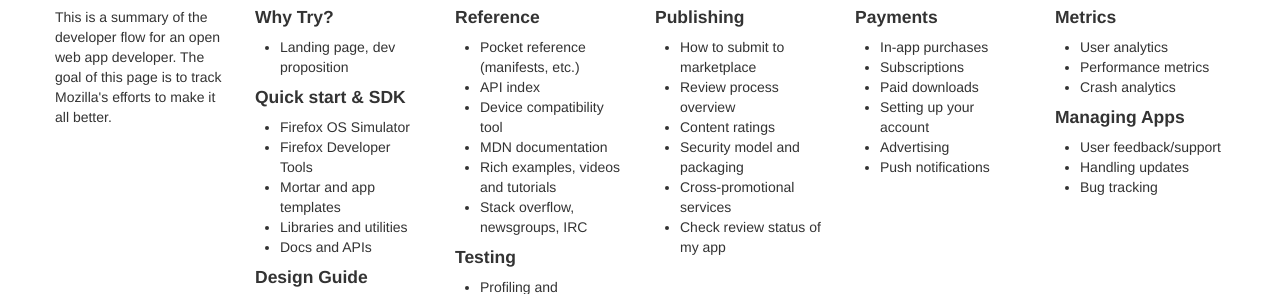
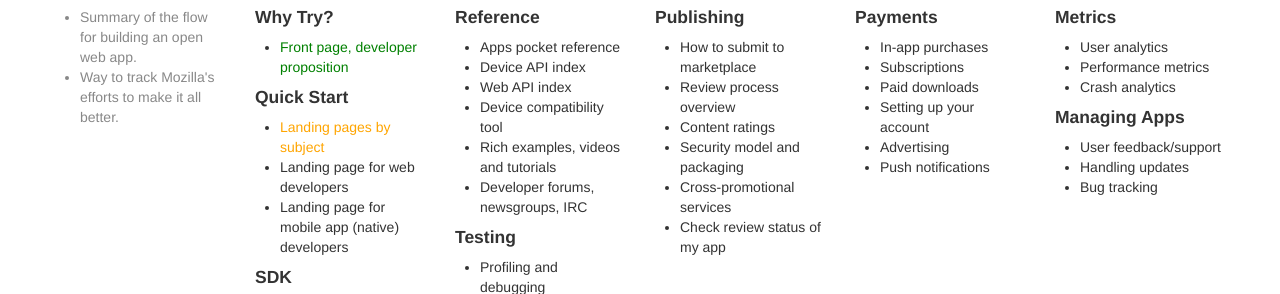
Before and after one commit to morgamic/developer-flow, a plain HTML site: page index.html in a window 1280 px wide. Shown: the part 445-739 px from the top of the page. Drawn offline with nearby package versions, Linux system fonts and the light colour scheme.

Commit message:
updates to index

```diff
--- a/index.html
+++ b/index.html
@@ -1,9 +1,12 @@
 <!DOCTYPE html>
 <html>
     <head>
+        <meta name="viewport" content="width=device-width, initial-scale=1.0">
+        <meta charset="utf-8">
         <title>Mozilla Apps Ecosystem - Developer Flow</title>
         <link href="css/bootstrap.min.css" rel="stylesheet" media="screen">
         <link href="css/main.css" rel="stylesheet" media="screen">
+        <link href="assets/css/bootstrap-responsive.css" rel="stylesheet">
         <link rel="shortcut icon" href="img/aurora_fav.ico">
     </head>
     <body>
@@ -12,19 +15,29 @@
                 <img src="img/flow.png">
             </div>
             <div class="row">
-                <div class="span2">
+                <div class="span2 quiet">
                     <h2>About</h2>
-                    <p>This is a summary of the developer flow for an open web app developer.  The goal of this page is to track Mozilla's efforts to make it all better.</p>
+                    <ul>
+                        <li>Summary of the flow for building an open web app.</li>
+                        <li>Way to track Mozilla's efforts to make it all better.</li>
+                    </ul>
                 </div>
                 <div class="span2">
                     <h2>Plan</h2>
 
                     <h4>Why Try?</h4>
                     <ul>
-                        <li>Landing page, dev proposition</li>
+                        <li><a class="done" href="https://marketplace.firefox.com/developers/">Front page, developer proposition</a></li>
                     </ul>
 
-                    <h4>Quick start &amp; SDK</h4>
+                    <h4>Quick Start</h4>
+                    <ul>
+                        <li><a class="started" href="https://bugzilla.mozilla.org/show_bug.cgi?id=809640">Landing pages by subject</a></li>
+                        <li>Landing page for web developers</li>
+                        <li>Landing page for mobile app (native) developers</li>
+                    </ul>
+
+                    <h4>SDK</h4>
                     <ul>
                         <li>Firefox OS Simulator</li>
                         <li>Firefox Developer Tools</li>
@@ -45,12 +58,12 @@
                     <h2>Develop</h2>
                     <h4>Reference</h4>
                     <ul>
-                        <li>Pocket reference (manifests, etc.)</li>
-                        <li>API index</li>
+                        <li>Apps pocket reference</li>
+                        <li>Device API index</li>
+                        <li>Web API index</li>
                         <li>Device compatibility tool</li>
-                        <li>MDN documentation</li>
                         <li>Rich examples, videos and tutorials</li>
-                        <li>Stack overflow, newsgroups, IRC</li>
+                        <li>Developer forums, newsgroups, IRC</li>
                     </ul>
 
                     <h4>Testing</h4>
@@ -112,5 +125,6 @@
         </div>
         <script src="http://code.jquery.com/jquery-latest.js"></script>
         <script src="js/bootstrap.min.js"></script>
+        <script src="js/main.js"></script>
     </body>
 </html>
```
